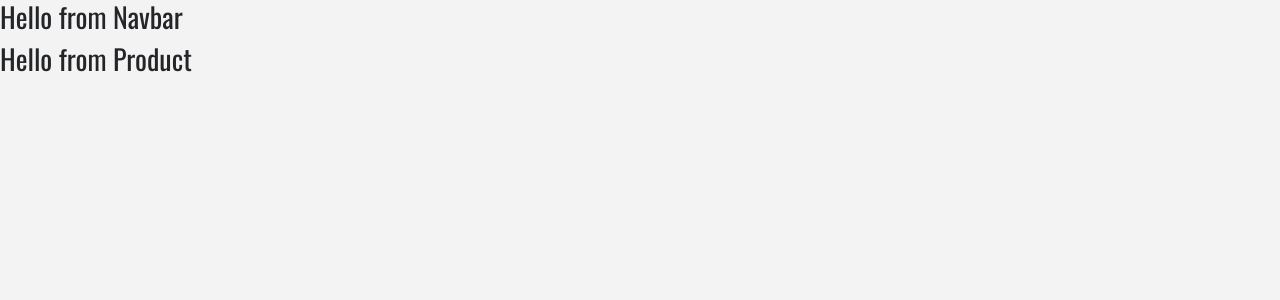
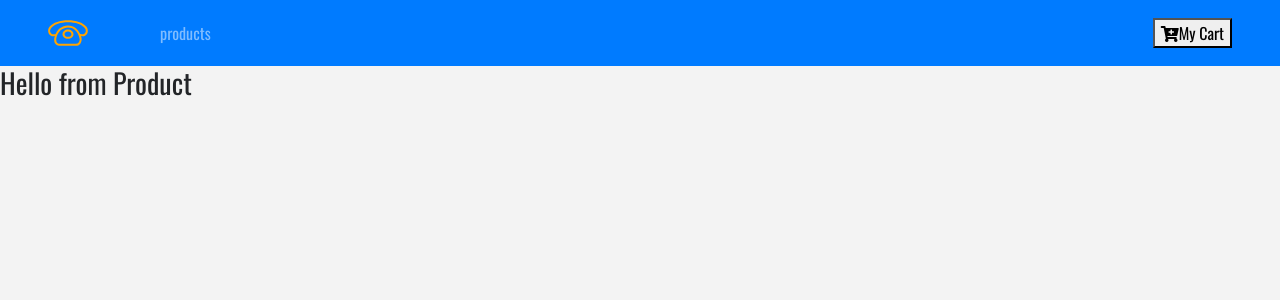
Before and after one commit to calinleo/react_ecommerce, a React (Create React App) app: page / in a window 1280 px wide. Shown: the top 300 px of the page. Built offline with nearby package versions, Linux system fonts and the light colour scheme.

Commit message:
Navbar with logo and links to products and cart

```diff
--- a/src/components/Navbar.js
+++ b/src/components/Navbar.js
@@ -1,12 +1,26 @@
 import React, { Component } from 'react';
 import {Link} from 'react-router-dom';
+import logo from '../logo.svg';
 
 export default class Navbar extends Component {
     render() {
         return (
-            <div>
-                <h3>Hello from Navbar</h3>
-            </div>
+            <nav className="navbar navbar-expand-sm bg-primary navbar-dark px-sm-5">
+                <Link to="/">
+                    <img src={logo} alt="Store" className="navbar-brand" />
+                </Link>
+                <ul className="navbar-nav align-items-center">
+                    <li className="nav-item ml-5">
+                        <Link to="/" className="nav-link">products</Link>
+                    </li>
+                </ul>
+                <Link to="/cart" className="ml-auto">
+                    <button>
+                        <i className="fas fa-cart-plus"></i>
+                        My Cart
+                    </button>
+                </Link>
+            </nav>
         )
     }
 }
```
